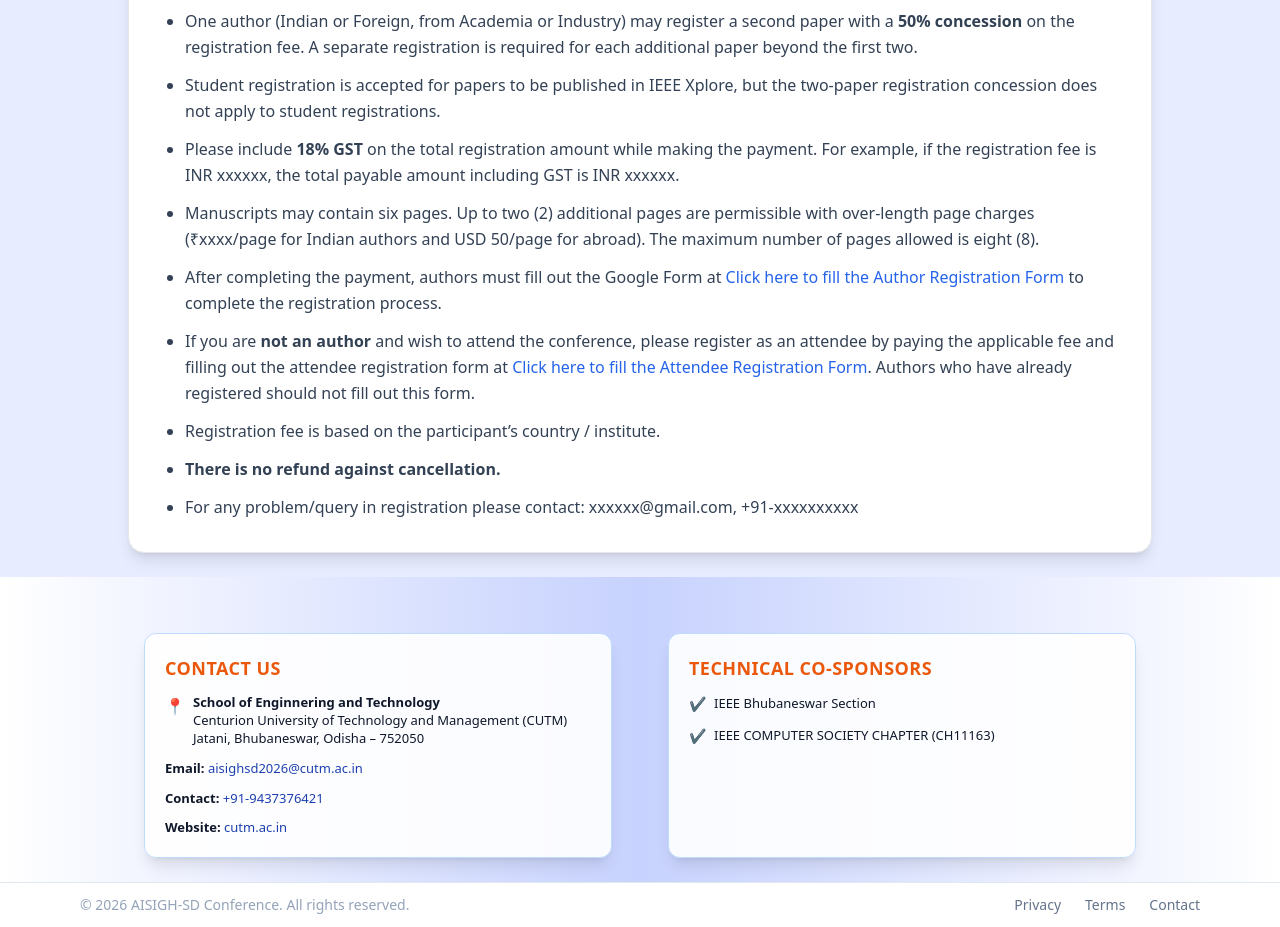
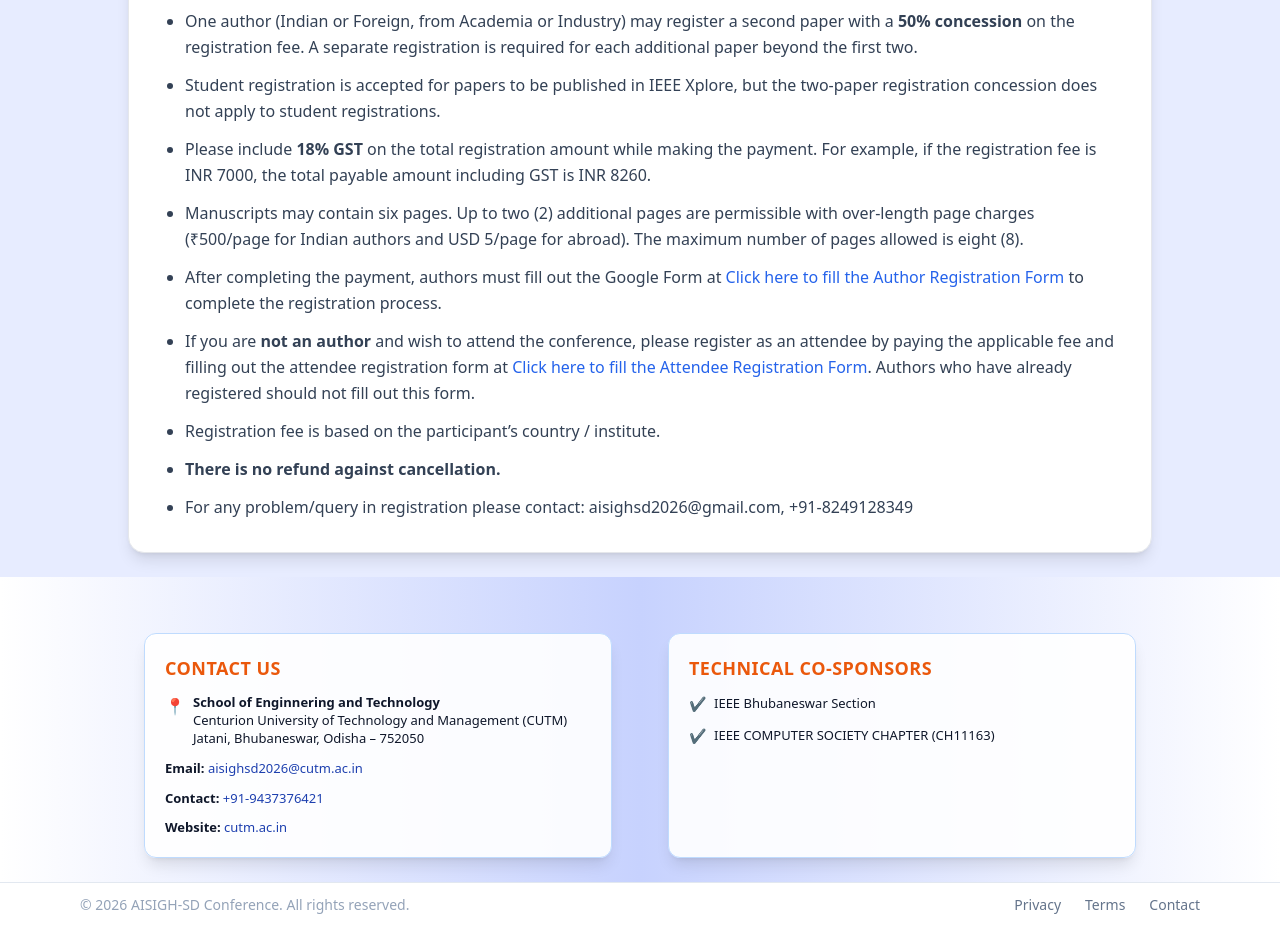
Before and after one commit to Shatabdi121/RAEIC, a React (Vite) app: page /#/registration in a window 1280 px wide. Shown: the part 1360-2287 px from the top of the page. Built offline with nearby package versions, Linux system fonts and the light colour scheme.

Commit message:
gst upadte

```diff
--- a/src/CameraReadyPaperSubmission.jsx
+++ b/src/CameraReadyPaperSubmission.jsx
@@ -48,8 +48,8 @@ const CameraReadyPaperSubmission = () => {
 
         <ol className="list-decimal list-inside mt-4 space-y-2">
           <li>
-            The similarity index of your paper must be less than 30%, including
-            references. If the plagiarism exceeds 30%, your paper will not be
+            The similarity index of your paper must be less than 25%, including
+            references. If the plagiarism exceeds 25%, your paper will not be
             forwarded for publication in IEEE Xplore.
           </li>
 
--- a/src/Registration.jsx
+++ b/src/Registration.jsx
@@ -160,14 +160,14 @@ const Registration = () => {
 
             <li>
               Please include <strong>18% GST</strong> on the total registration amount
-              while making the payment. For example, if the registration fee is INR xxxxxx,
-              the total payable amount including GST is INR xxxxxx.
+              while making the payment. For example, if the registration fee is INR 7000,
+              the total payable amount including GST is INR 8260.
             </li>
 
             <li>
               Manuscripts may contain six pages. Up to two (2) additional pages are
-              permissible with over-length page charges (₹xxxx/page for Indian authors
-              and USD 50/page for abroad). The maximum number of pages allowed is eight
+              permissible with over-length page charges (₹500/page for Indian authors
+              and USD 5/page for abroad). The maximum number of pages allowed is eight
               (8).
             </li>
 
@@ -207,7 +207,7 @@ const Registration = () => {
               There is no refund against cancellation.
             </li>
             <li>
-              For any problem/query in registration please contact: xxxxxx@gmail.com, +91-xxxxxxxxxx
+              For any problem/query in registration please contact: aisighsd2026@gmail.com, +91-8249128349
             </li>
           </ul>
         </div>
```
